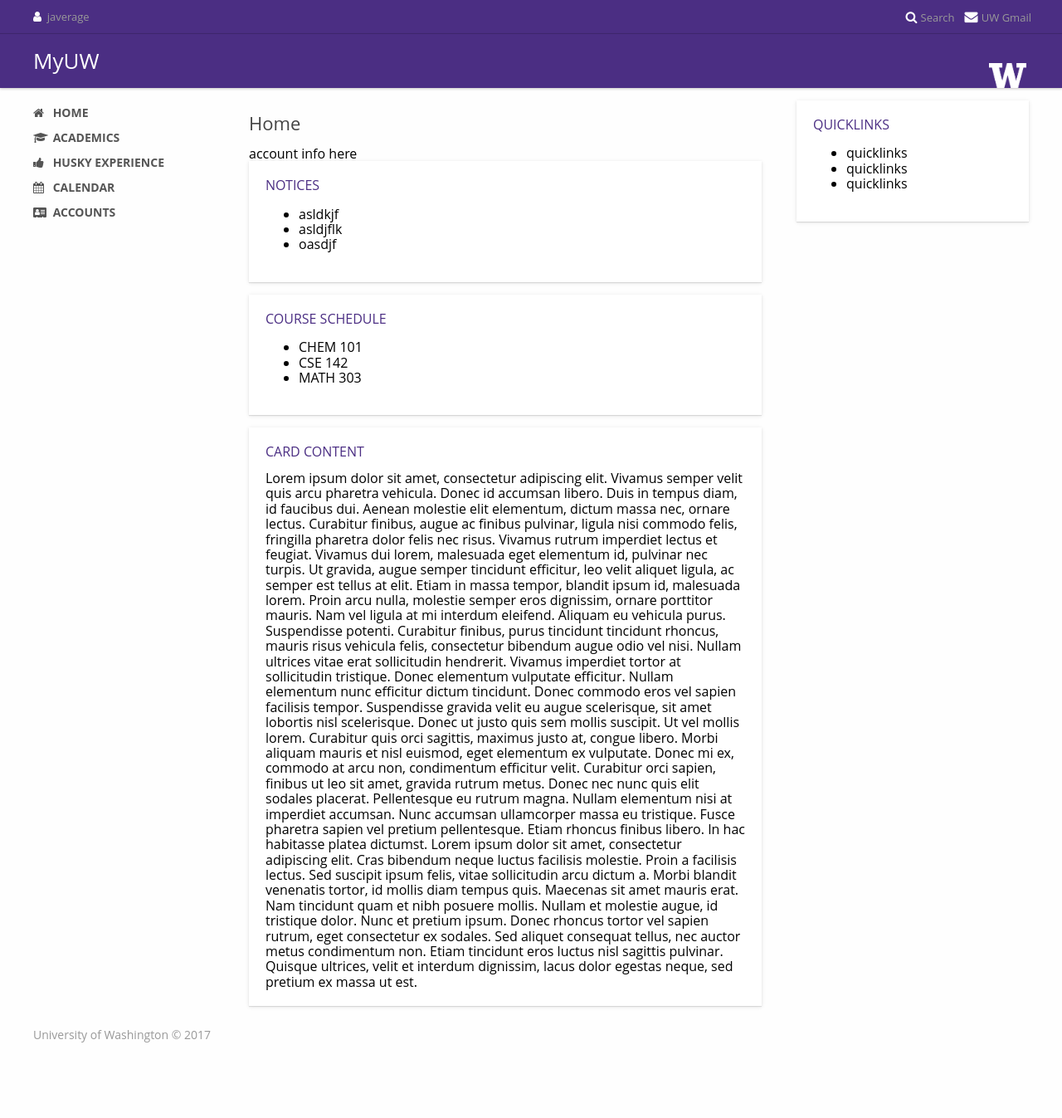
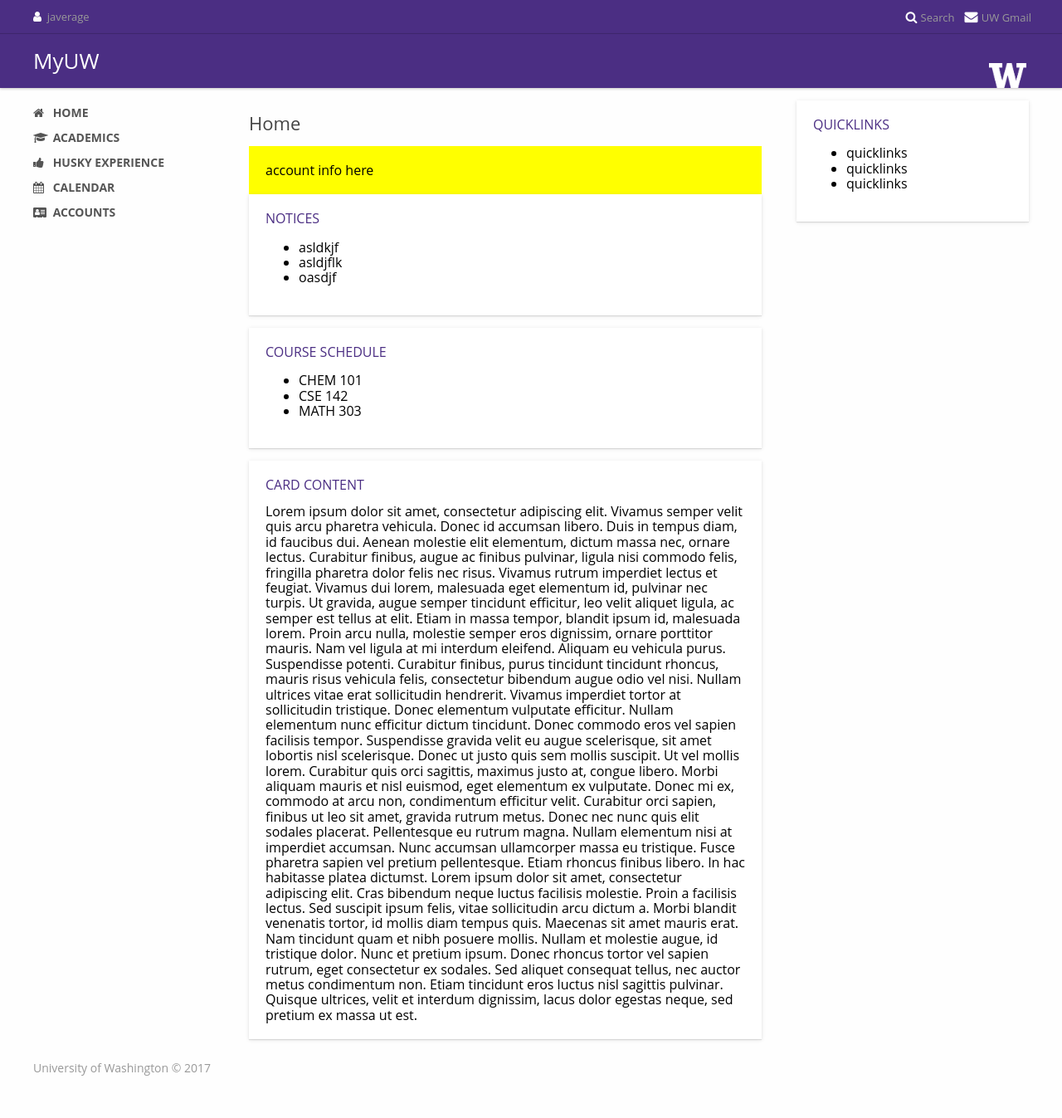
Before and after one commit to charlon/myuw-boilerplate, a Jekyll site: the page built from index.md, in a window 1280 px wide. Shown: the whole page at 83% size. Built offline with Jekyll 4.4.1, drawn with Linux system fonts in a browser that asks for light colours; nearby versions of some CDN libraries; before the commit the page ends 1307 px from its top, so only the background shows below that.

Commit message:
Initial styles for account container.

```diff
--- a/assets/css/main.scss
+++ b/assets/css/main.scss
@@ -224,6 +224,10 @@
 
     @include desktop { float: left; width: 51.5%; margin: 0 20px; };
 
+    .myuw-account { background: yellow; margin-left: -20px; margin-right: -20px; padding: 20px;
+        @include desktop { margin: 0; }
+    }
+
     .myuw-card { padding: 20px 0; border-bottom: solid 1px #ddd; background: #fff;
         @include desktop { border: none; margin-bottom: 15px; padding: 20px; box-shadow: 0 1px 1px 0 rgba(0,0,0,.1), 0 1px 5px 0 rgba(0,0,0,.1); };
     }
```
